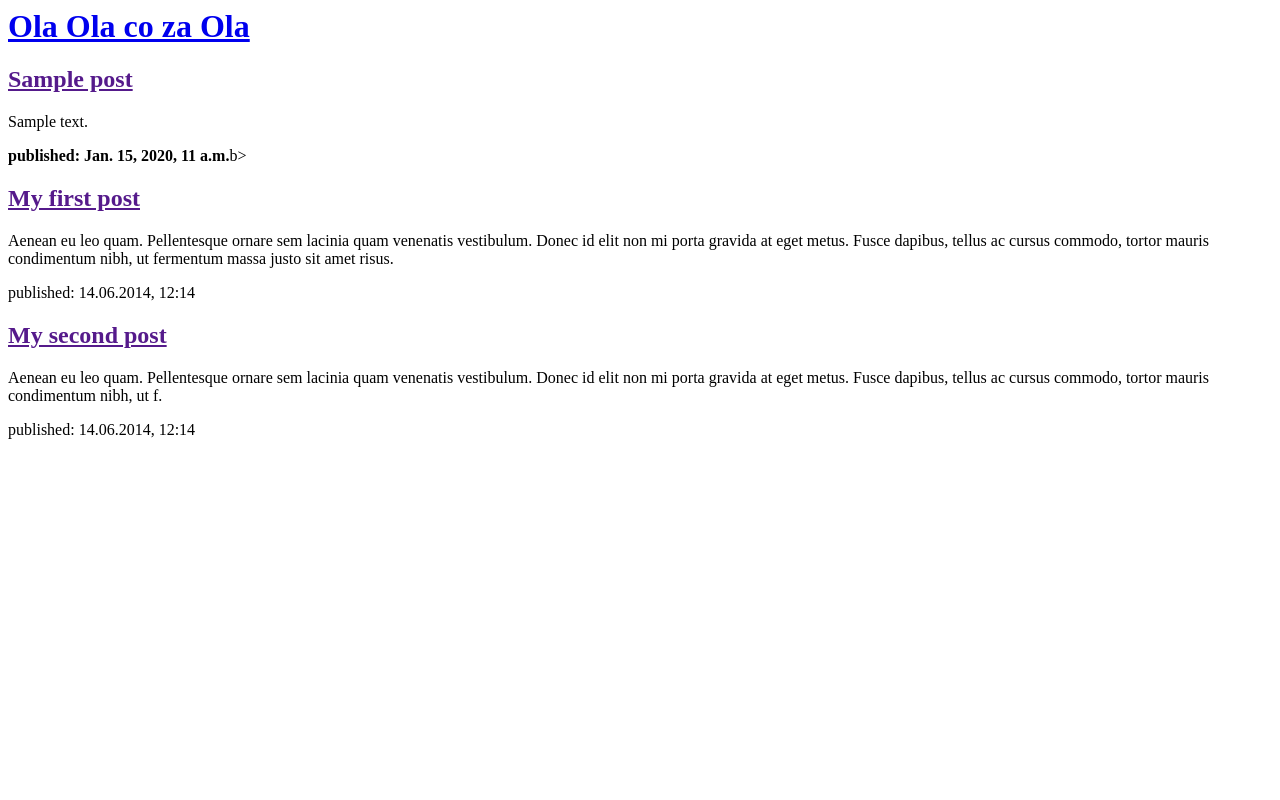
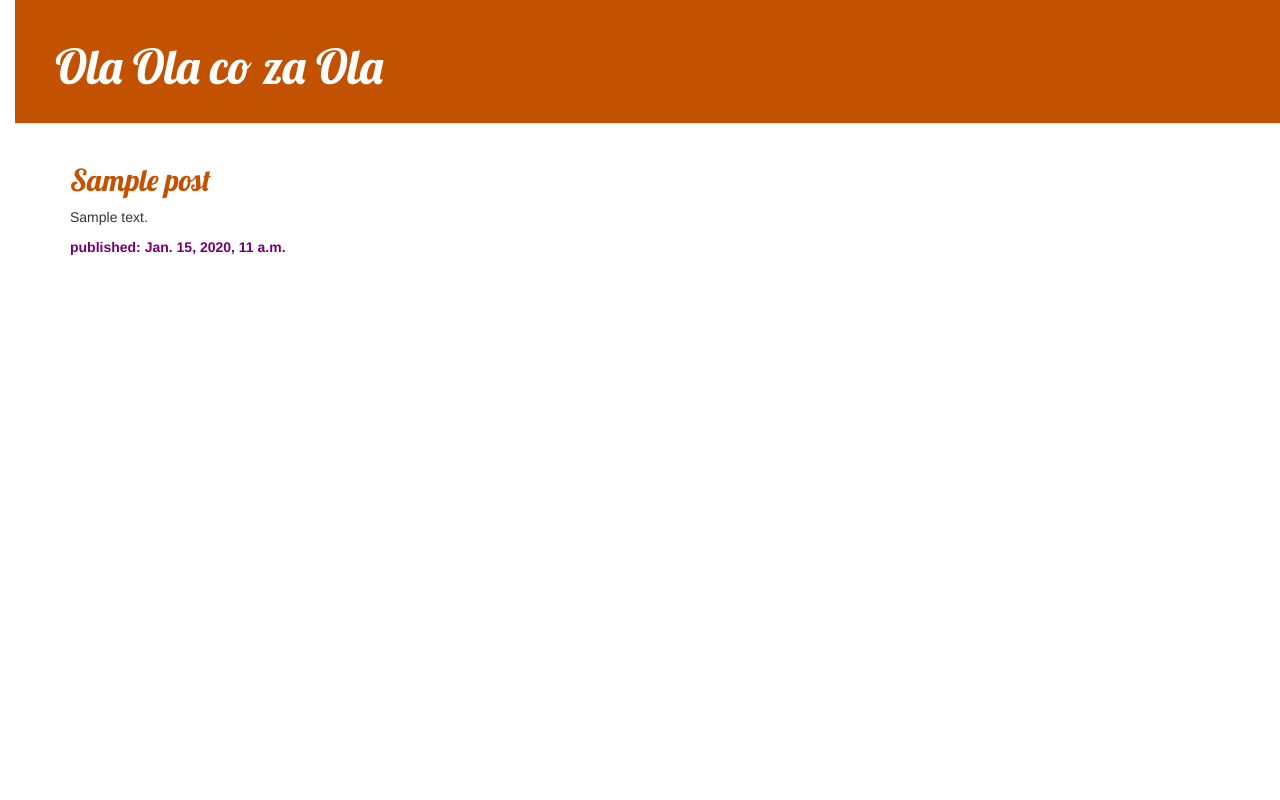
Before and after one commit to SzGoral/moj_pierwszy_blog, a Django app: template blog/templates/blog/post_list.html in a window 1280 px wide. Run offline with Django 3.2, Linux system fonts and the light colour scheme; the template is opened without the code that fills it: values that come from a table or form of the project are taken from there, others are empty; tables that the repository leaves empty hold one stand-in row (values such as "Sample post"); some libraries are stand-ins or nearby versions.

Commit message:
dodano widok i szablon szczegolowego postu, dodano CSS dla strony

```diff
--- /dev/null
+++ b/blog/static/css/blog.css
@@ -0,0 +1,55 @@
+h1 a, h2 a {
+    color: #C25100;
+    font-family: 'Lobster';
+}
+
+body {
+    padding-left: 15px;
+}
+
+.page-header {
+    background-color: #C25100;
+    margin-top: 0;
+    padding: 20px 20px 20px 40px;
+}
+
+.page-header h1, .page-header h1 a, .page-header h1 a:visited, .page-header h1 a:active {
+    color: #ffffff;
+    font-size: 36pt;
+    text-decoration: none;
+}
+
+.content {
+    margin-left: 40px;
+}
+
+h1, h2, h3, h4 {
+    font-family: 'Lobster', cursive;
+}
+
+.date {
+    color: #740074;
+}
+
+.save {
+    float: right;
+}
+
+.post-form textarea, .post-form input {
+    width: 100%;
+}
+
+.top-menu, .top-menu:hover, .top-menu:visited {
+    color: #ffffff;
+    float: right;
+    font-size: 26pt;
+    margin-right: 20px;
+}
+
+.post {
+    margin-bottom: 70px;
+}
+
+.post h1 a, .post h1 a:visited {
+    color: #000000;
+}
--- /dev/null
+++ b/blog/templates/blog/base.html
@@ -0,0 +1,24 @@
+{% load static %}
+<html>
+<head>
+    <title>Moj testowy blog</title>
+    <link rel="stylesheet" href="//maxcdn.bootstrapcdn.com/bootstrap/3.2.0/css/bootstrap.min.css">
+    <link rel="stylesheet" href="//maxcdn.bootstrapcdn.com/bootstrap/3.2.0/css/bootstrap-theme.min.css">
+    <link href="//fonts.googleapis.com/css?family=Lobster&subset=latin,latin-ext" rel="stylesheet" type="text/css">
+    <link rel="stylesheet" href="{% static 'css/blog.css' %}">
+</head>
+<body>
+    <div class="page-header">
+        <h1><a href="/">Ola Ola co za Ola</a></h1>
+    </div>
+    <div class="content container">
+        <div class="row">
+            <div class="col-md-8">
+            {% block content %}
+            {% endblock %}
+            </div>
+        </div>
+    </div>
+
+</body>
+</html>
--- a/blog/templates/blog/post_list.html
+++ b/blog/templates/blog/post_list.html
@@ -1,35 +1,13 @@
-<html>
-<head>
-    <title>Moj testowy blog</title>
-</head>
-<body>
-<div>
-    <h1><a href="/">Ola Ola co za Ola</a></h1>
-</div>
+{%  extends 'blog/base.html' %}
 
-{% for post in posts %}
-<div>
-    <h2><a href="">{{ post.title }}</a></h2>
-    <p>{{ post.text|linebreaksbr }}</p>
-    <p><b>published: {{ post.published_date }}</b>b></p>
-</div>
-{% endfor %}
-
-<div>
-
-    <h2><a href="">My first post</a></h2>
-    <p>Aenean eu leo quam. Pellentesque ornare sem lacinia quam venenatis vestibulum. Donec id elit non mi porta gravida
-        at eget metus. Fusce dapibus, tellus ac cursus commodo, tortor mauris condimentum nibh, ut fermentum massa justo
-        sit amet risus.</p>
-    <p>published: 14.06.2014, 12:14</p>
-</div>
-
-<div>
-
-    <h2><a href="">My second post</a></h2>
-    <p>Aenean eu leo quam. Pellentesque ornare sem lacinia quam venenatis vestibulum. Donec id elit non mi porta gravida
-        at eget metus. Fusce dapibus, tellus ac cursus commodo, tortor mauris condimentum nibh, ut f.</p>
-    <p>published: 14.06.2014, 12:14</p>
-</div>
-</body>
-</html>
+{% block content %}
+    {% for post in posts %}
+    <div class="post">
+        <h2><a href="{% url 'post_detail' pk=post.pk %}">{{ post.title }}</a></h2>
+        <p>{{ post.text|linebreaksbr }}</p>
+        <div class="date">
+            <p><b>published: {{ post.published_date }}</b></p>
+        </div>
+    </div>
+    {% endfor %}
+{% endblock %}
--- a/blog/urls.py
+++ b/blog/urls.py
@@ -4,4 +4,5 @@ from . import views
 urlpatterns = [
     path('', views.post_list, name='post_list_ale_sprawdzam_gdzie_to_sie_wyswietla'),
     path('data', views.current_datetime, name='cotojest?'),
+    path('post/<int:pk>/', views.post_detail, name='post_detail'),
 ]
```
Also changed, not shown: blog/templates/blog/post_detail.html (added, +13 -0 lines), blog/views.py (+6 -1 lines).
